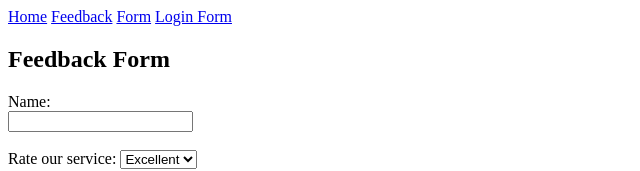
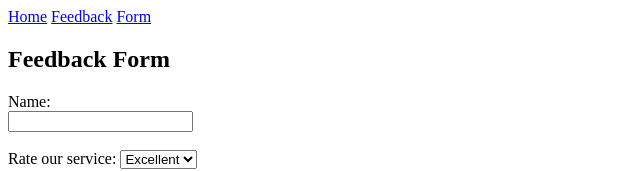
Before and after one commit to MalleboinaNarasimhaRao/week-5, a plain HTML site: page feedback.html in a window 1280 px wide. Shown: the top 171 px of the page, without its empty margins (0-640 px from the left). Drawn offline with Linux system fonts and the light colour scheme.

Commit message:
Update feedback.html

```diff
--- a/feedback.html
+++ b/feedback.html
@@ -10,7 +10,7 @@
     <a href="index.html">Home</a>
     <a href="feedback.html">Feedback</a>
     <a href="form.html">Form</a>
-    <a href="loginform.html">Login Form</a>
+
 </nav>
     <h2>Feedback Form</h2>
     <form action="#" method="post">
```
